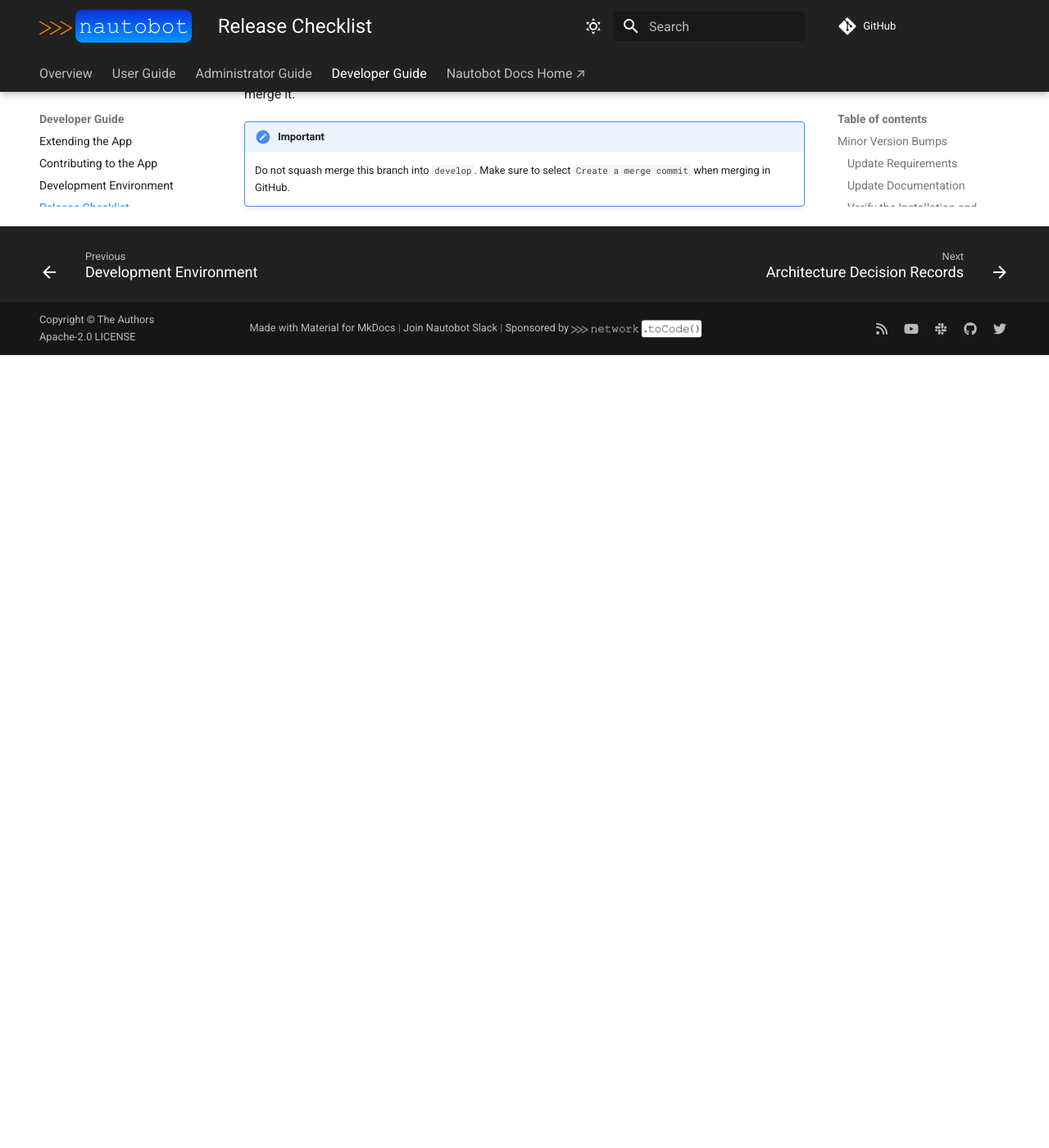
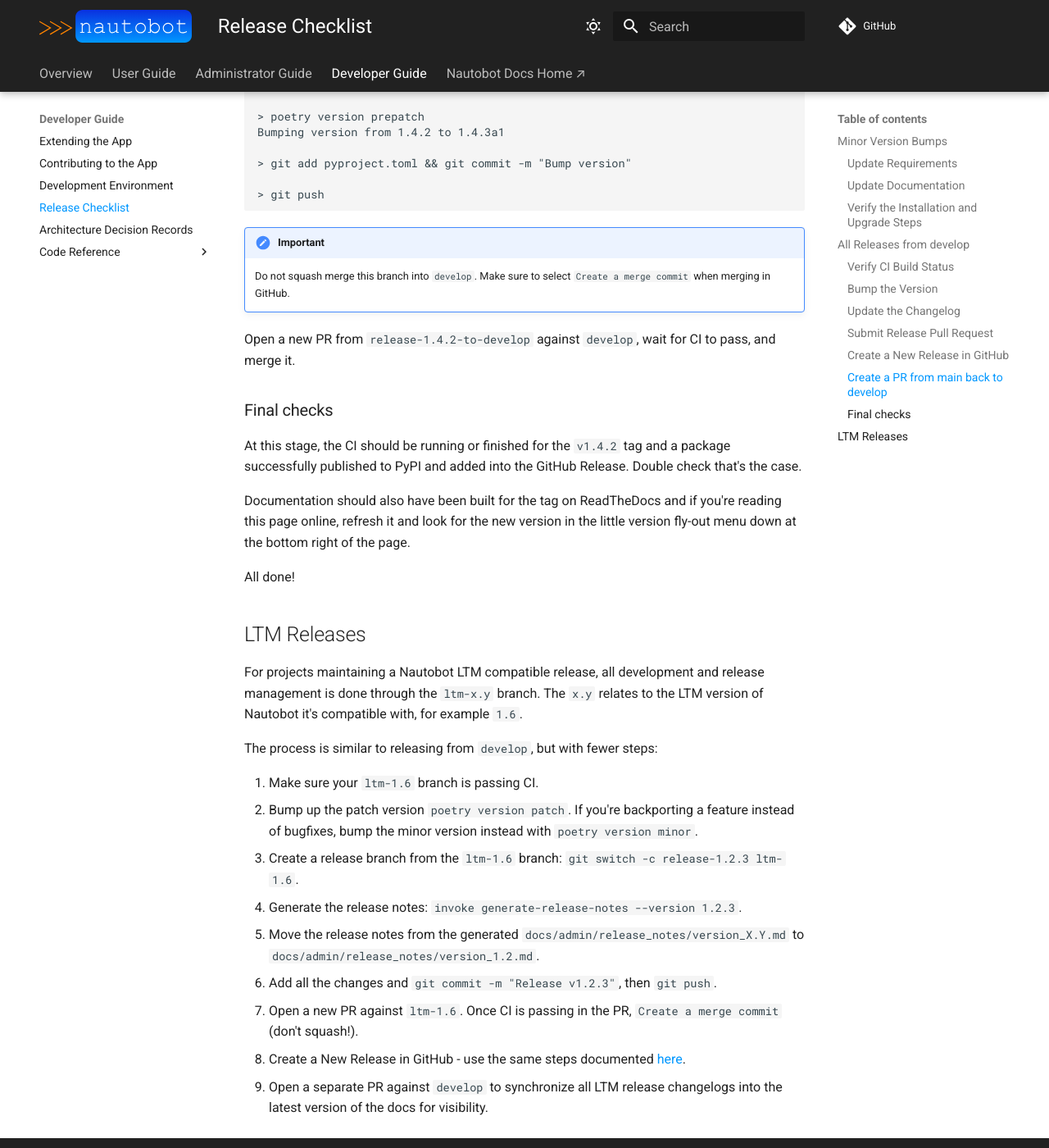
Before and after one commit to nautobot/nautobot-app-dev-example, an MkDocs documentation site: the page built from docs/dev/release_checklist.md, in a window 1280 px wide and 1400 px high, scrolled down 4806 px. Shown: the whole window at 82% size. Built offline with MkDocs 1.6.1 and Material for MkDocs 9.7.7, drawn with Linux system fonts in a browser that asks for light colours; comment, search, counter and statistics services are not loaded; before the commit the page ends 5239 px from its top, so only the background shows below that; some of the changed text lies outside the part shown.

Commit message:
Add LTM instructions and more release checklist edits (#31)
* Add LTM instructions and other edits to release checklist

````diff
--- a/docs/dev/release_checklist.md
+++ b/docs/dev/release_checklist.md
@@ -9,6 +9,12 @@
     git fetch
     git switch develop && git pull # and repeat for main/ltm
     ```
+
+Choose your own adventure:
+
+- LTM release? Jump [here](#ltm-releases).
+- Patch release from `develop`? Jump [here](#all-releases-from-develop).
+- Minor release? Continue with [Minor Version Bumps](#minor-version-bumps) and then [All Releases from `develop`](#all-releases-from-develop).
 
 ## Minor Version Bumps
 
@@ -38,7 +44,7 @@
 
 ---
 
-## All Releases
+## All Releases from `develop`
 
 ### Verify CI Build Status
 
@@ -105,18 +111,18 @@
 1. If you're releasing a new major or minor version, rename the `version_X.Y.md` file accordingly (e.g. rename to `docs/admin/release_notes/version_1.4.md`). Update the `Release Overview` and add this new page to the table of contents within `mkdocs.yml`.
 2. If you're releasing a patch version, copy your version's section from the `version_X.Y.md` file into the already existing `docs/admin/release_notes/version_1.4.md` file. Delete the `version_X.Y.md` file.
 
-Check the `git diff` to verify the changes are correct (`git diff --cached`). Remember to also run `git add pyproject.toml` to stage the version bump.
+Stage all the changes (`git add`) and check the diffs to verify all of the changes are correct (`git diff --cached`).
 
-Commit `git commit -m "Create release v1.4.2"` and push the staged changes.
+Commit `git commit -m "Release v1.4.2"` and `git push` the staged changes.
 
 ### Submit Release Pull Request
 
 Submit a pull request titled `Release v1.4.2` to merge your release branch into `main`. Copy the documented release notes into the pull request's body.
 
-Once CI has completed on the PR, merge it.
-
 !!! important
     Do not squash merge this branch into `main`. Make sure to select `Create a merge commit` when merging in GitHub.
+
+Once CI has completed on the PR, merge it.
 
 ### Create a New Release in GitHub
 
@@ -132,7 +138,7 @@
     - This should give you the list for the new `Contributors` section.
     - Make sure there are no duplicated entries.
 - Replace the content of the `What's Changed` section with the description of changes from the release PR (what towncrier generated).
-- Leave the `New Contributors` list as it is.
+- If it exists, leave the `New Contributors` list as it is.
 
 The release notes should look as follows:
 
@@ -168,10 +174,37 @@
 > poetry version prepatch
 Bumping version from 1.4.2 to 1.4.3a1
 
-> git commit -m "Bump version"
+> git add pyproject.toml && git commit -m "Bump version"
+
+> git push
 ```
+
+!!! important
+    Do not squash merge this branch into `develop`. Make sure to select `Create a merge commit` when merging in GitHub.
 
 Open a new PR from `release-1.4.2-to-develop` against `develop`, wait for CI to pass, and merge it.
 
-!!! important
-    Do not squash merge this branch into `develop`. Make sure to select `Create a merge commit` when merging in GitHub.
+### Final checks
+
+At this stage, the CI should be running or finished for the `v1.4.2` tag and a package successfully published to PyPI and added into the GitHub Release. Double check that's the case.
+
+Documentation should also have been built for the tag on ReadTheDocs and if you're reading this page online, refresh it and look for the new version in the little version fly-out menu down at the bottom right of the page.
+
+All done!
+
+
+## LTM Releases
+
+For projects maintaining a Nautobot LTM compatible release, all development and release management is done through the `ltm-x.y` branch. The `x.y` relates to the LTM version of Nautobot it's compatible with, for example `1.6`.
+
+The process is similar to releasing from `develop`, but with fewer steps:
+
+1. Make sure your `ltm-1.6` branch is passing CI.
+2. Bump up the patch version `poetry version patch`. If you're backporting a feature instead of bugfixes, bump the minor version instead with `poetry version minor`.
+3. Create a release branch from the `ltm-1.6` branch: `git switch -c release-1.2.3 ltm-1.6`.
+4. Generate the release notes: `invoke generate-release-notes --version 1.2.3`.
+5. Move the release notes from the generated `docs/admin/release_notes/version_X.Y.md` to `docs/admin/release_notes/version_1.2.md`.
+6. Add all the changes and `git commit -m "Release v1.2.3"`, then `git push`.
+7. Open a new PR against `ltm-1.6`. Once CI is passing in the PR, `Create a merge commit` (don't squash!).
+8. Create a New Release in GitHub - use the same steps documented [here](#create-a-new-release-in-github).
+9. Open a separate PR against `develop` to synchronize all LTM release changelogs into the latest version of the docs for visibility.
````
Also changed, not shown: README.md (+1 -1 lines), 1 other file.
